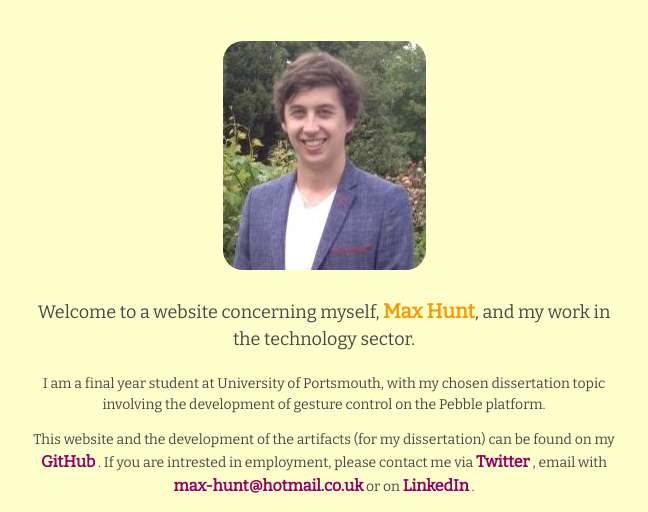
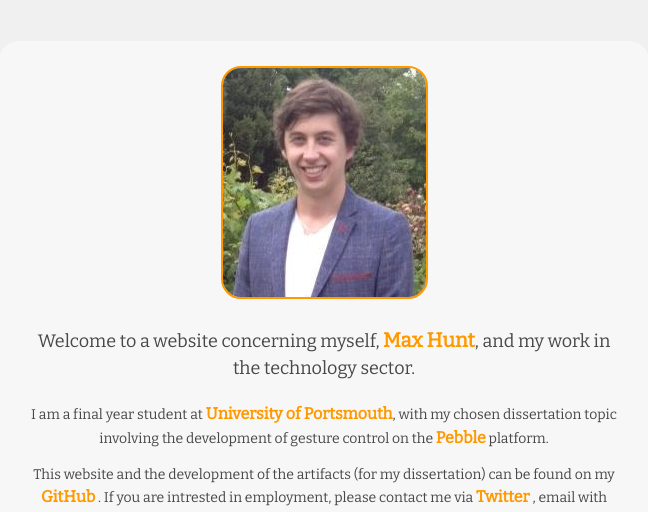
Before and after one commit to MaxHunt/MaxHunt.Github.io, a plain HTML site: page index.html in a window 1280 px wide. Shown: the top 512 px of the page, without its empty margins (316-964 px from the left). Drawn offline with nearby package versions, Linux system fonts and the light colour scheme.

Commit message:
Design Changes

```diff
--- a/css/style.css
+++ b/css/style.css
@@ -6,7 +6,8 @@ head {
 body {
 	display: inline;
 	font: 14px/1.5 'Bitter', serif;
-	background-color: #FFFFCC;
+	background-color: rgb(240,240,240);
+	/*background-color: #FFFFCC;*/
 	color: #484848;
 
 }
@@ -16,7 +17,8 @@ a{
 	text-decoration: none;
 	display: inline;
 	font-weight: bold;
-	color:#990066;
+	color:#FF9900;
+	/*color:#990066;*/
 }
 
 img {
@@ -27,6 +29,7 @@ img {
 	overflow: hidden;
 	display: inline;
 	text-align: center;
+	border: 2px solid #FF9900;
 }
 
 .picturelinks {
@@ -42,9 +45,16 @@ img {
 }
 
 .container {
+	-webkit-border-radius: 20px;
+    -moz-border-radius: 20px;
+    -khtml-border-radius: 20px;
+    border-radius: 20px;
+	overflow: hidden;
+	padding: 25px;
 	max-width: 600px;
 	margin: 20px auto;
 	text-align: center;
+	background-color: rgba(255, 255, 255, 0.5);
 }
 
 .opener {
@@ -60,7 +70,8 @@ h1 {
 	color: #FF9900;
 }
 
-.inline {
+span.inline {
 	font-size: 16px;
 	color: #FF9900;
+	font-weight: bold;
 }
--- a/index.html
+++ b/index.html
@@ -15,7 +15,7 @@
 			<div class="opener">
 					Welcome to a website concerning myself, <h1>Max Hunt</h1>, and my work in the technology sector.
 			</div>
-			<p> I am a final year student at University of Portsmouth, with my chosen dissertation topic involving the development of gesture control on the Pebble platform.</p>
+			<p> I am a final year student at <a href="http://www.port.ac.uk/">University of Portsmouth</a>, with my chosen dissertation topic involving the development of gesture control on the <a href="https://getpebble.com/">Pebble</a> platform.</p>
 			<p> This website and the development of the artifacts (for my dissertation) can be found on my
 				<a href="https://github.com/MaxHunt">GitHub</a>
 				. If you are intrested in employment, please contact me via
```
